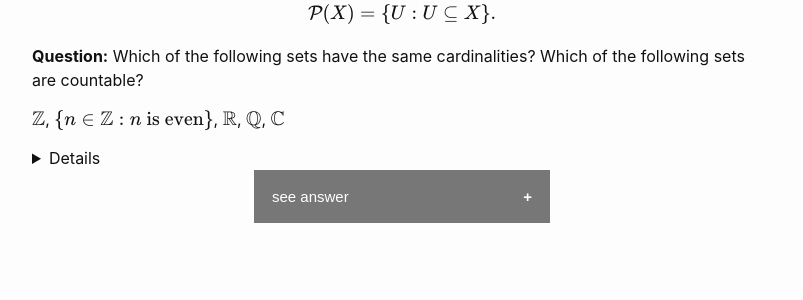
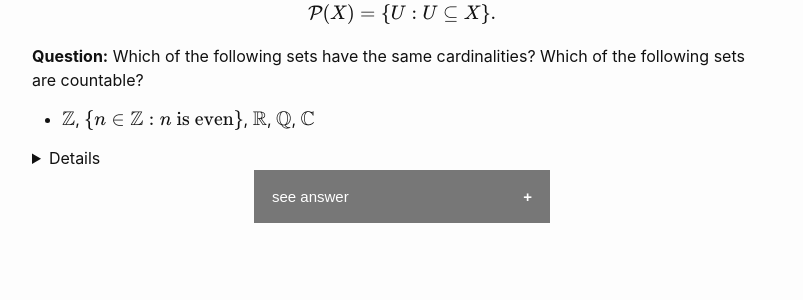
Before and after one commit to wcasper/math414fall2022, a Jekyll site: the page built from _topics/005-cardinality.md, in a window 1280 px wide. Shown: the part 2269-2569 px from the top of the page, without its empty margins (238-1041 px from the left). Built offline with Jekyll 4.4.1, drawn with Linux system fonts in a browser that asks for light colours.

Commit message:
fixed formatting

```diff
--- a/_topics/005-cardinality.md
+++ b/_topics/005-cardinality.md
@@ -113,8 +113,7 @@ Here the **power set** of $$X$$ is the set of subsets of $$X$$:
 $$\mathcal P(X) = \{U: U\subseteq X\}.$$
 
 **Question:** Which of the following sets have the same cardinalities?  Which of the following sets are countable?
-
-$$\mathbb Z$$, $$\{n\in \mathbb Z: n\ \text{is even}\}$$, $$\mathbb R$$, $$\mathbb Q$$, $$\mathbb C$$
+* $$\mathbb Z$$, $$\{n\in \mathbb Z: n\ \text{is even}\}$$, $$\mathbb R$$, $$\mathbb Q$$, $$\mathbb C$$
 
 
 <details>
```
